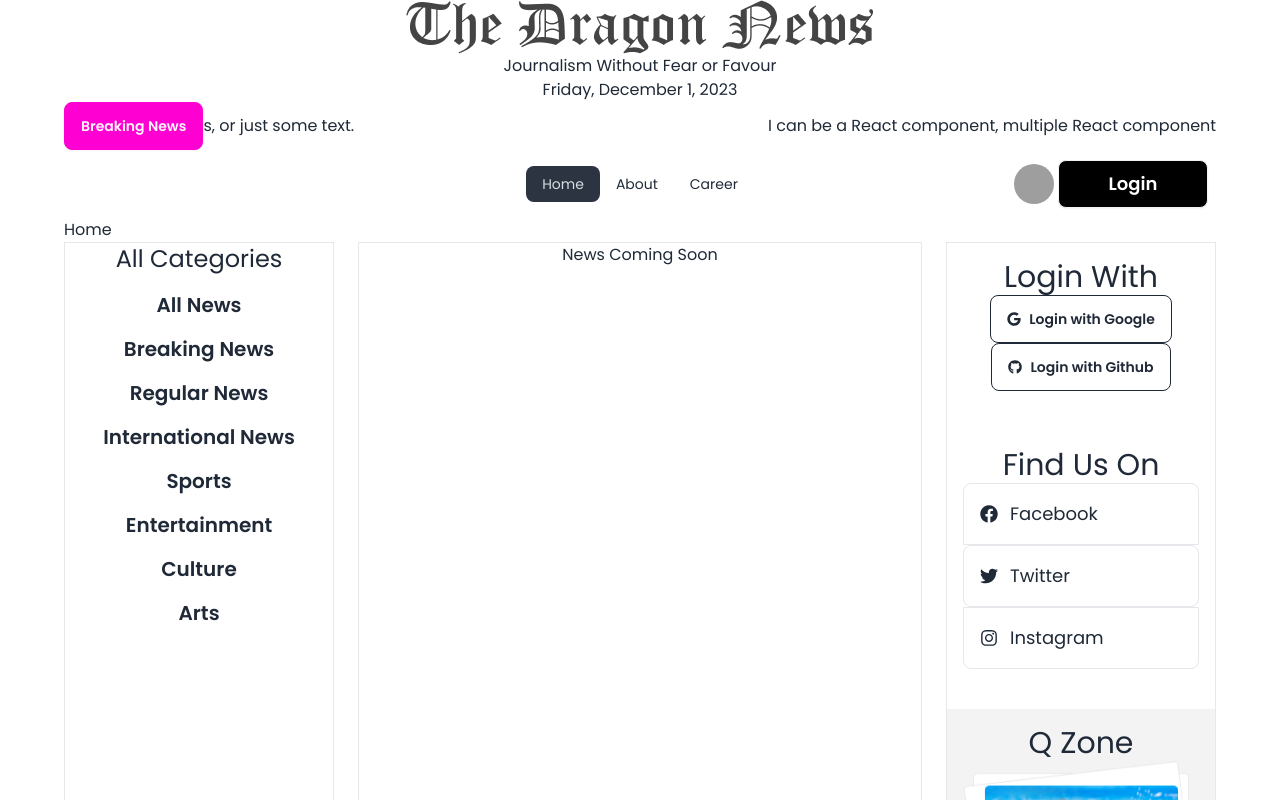
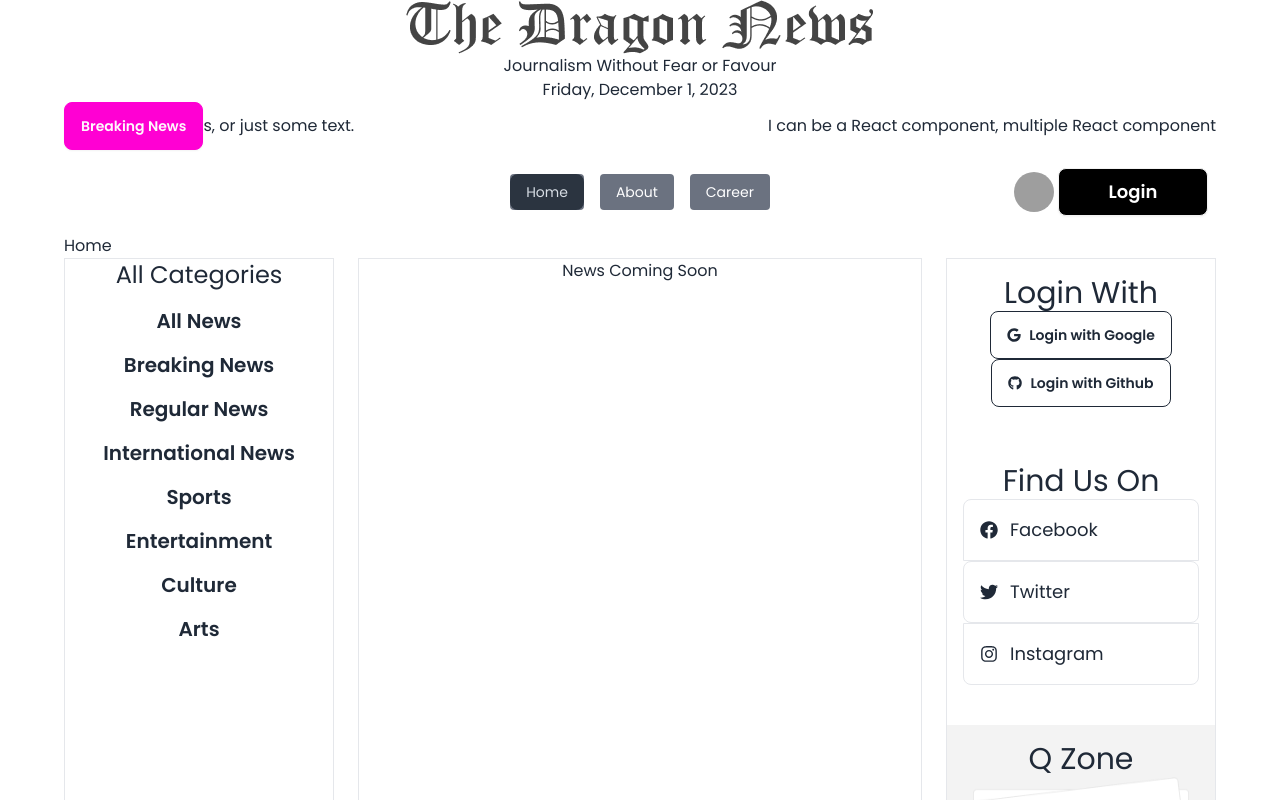
Before and after one commit to Sakif-Hridoy/Dragon-News, a React (Vite) app: page / in a window 1280 px wide. Shown: the top 800 px of the page. Built offline with nearby package versions, Linux system fonts and the light colour scheme; grey boxes are pictures that could not be loaded.

Commit message:
navbar edit

```diff
--- a/src/pages/shared/Navbar/Navbar.jsx
+++ b/src/pages/shared/Navbar/Navbar.jsx
@@ -6,9 +6,9 @@ import userDefaultPic from '../../../assets/user.png'
 const Navbar = () => {
 
     const links = <>
-    <li><NavLink to="/">Home</NavLink></li>
-    <li><NavLink to="/about">About</NavLink></li>
-    <li><NavLink to="/career">Career</NavLink></li>
+    <li className='bg-gray-500 rounded text-white m-2'><NavLink to="/">Home</NavLink></li>
+    <li className='bg-gray-500 rounded text-white m-2'><NavLink to="/about">About</NavLink></li>
+    <li className='bg-gray-500 rounded text-white m-2'><NavLink to="/career">Career</NavLink></li>
     </>
 
     return (
--- a/src/routes/Routes.jsx
+++ b/src/routes/Routes.jsx
@@ -21,7 +21,7 @@ const routes = createBrowserRouter([
             {
                 path:"/register",
                 element:<Register></Register>
-            }
+            },
         ]
     },
 ])
```
